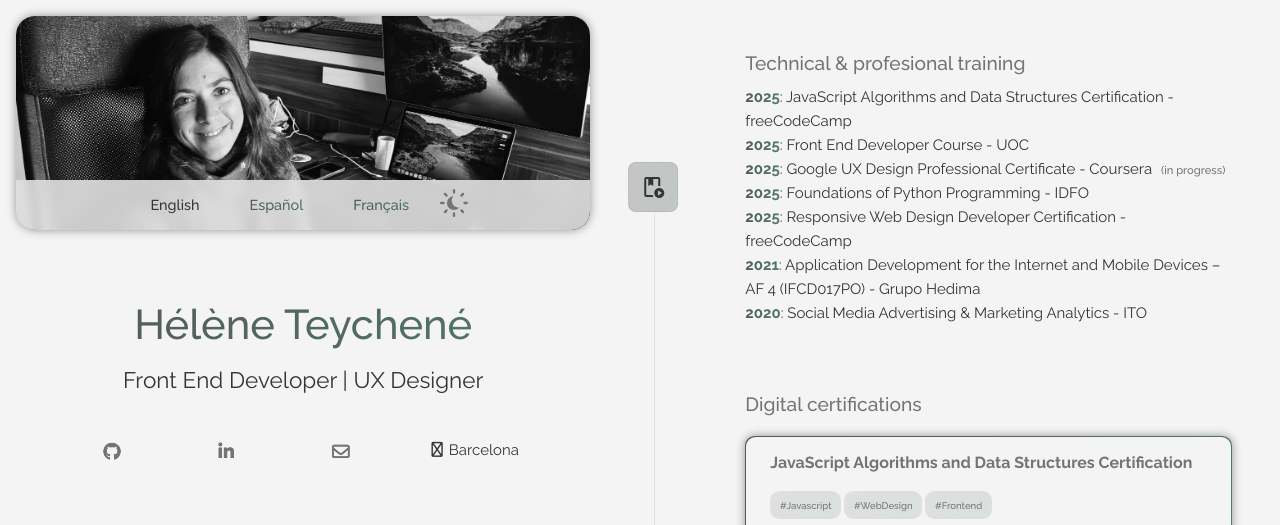
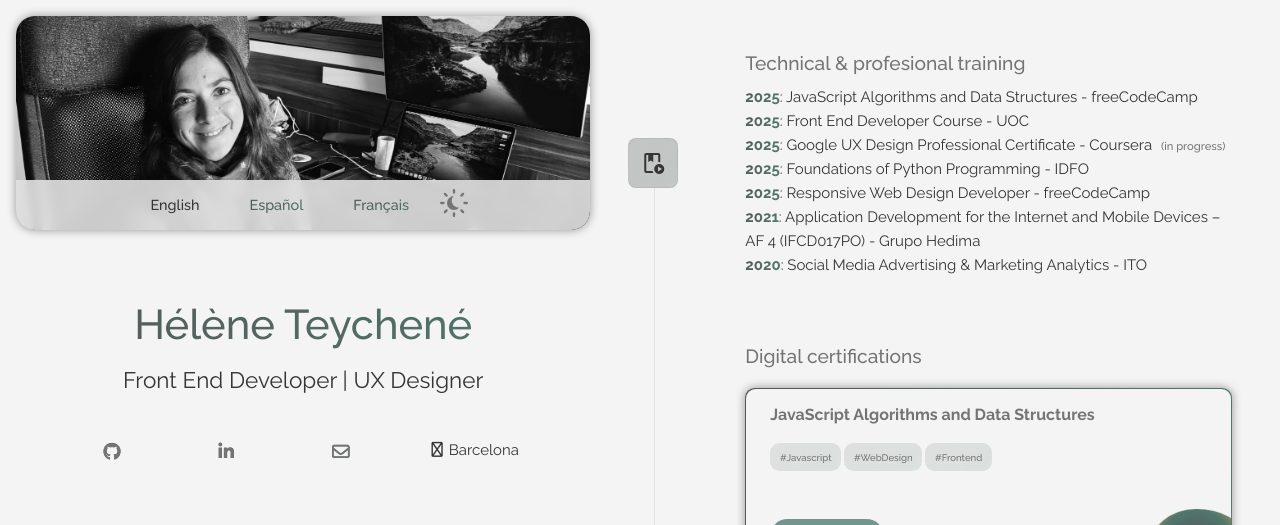
Before and after one commit to H3llynx/cv-with-vue, a Vue app: page /cv/en in a window 1280 px wide. Shown: the top 525 px of the page. Built offline with nearby package versions, Linux system fonts and the light colour scheme.

Commit message:
corrected certification name

```diff
--- a/src/assets/curriculum.js
+++ b/src/assets/curriculum.js
@@ -112,7 +112,7 @@ export const english = {
     content: [
       {
         year: "2025",
-        title: "JavaScript Algorithms and Data Structures Certification",
+        title: "JavaScript Algorithms and Data Structures",
         institution: "freeCodeCamp",
       },
       {
@@ -133,7 +133,7 @@ export const english = {
       },
       {
         year: "2025",
-        title: "Responsive Web Design Developer Certification",
+        title: "Responsive Web Design Developer",
         institution: "freeCodeCamp",
       },
       {
@@ -201,7 +201,7 @@ export const english = {
     title: "Digital certifications",
     content: {
       javascript: {
-        title: "JavaScript Algorithms and Data Structures Certification",
+        title: "JavaScript Algorithms and Data Structures",
         info: certifications.javascript
       },
       front: {
```
